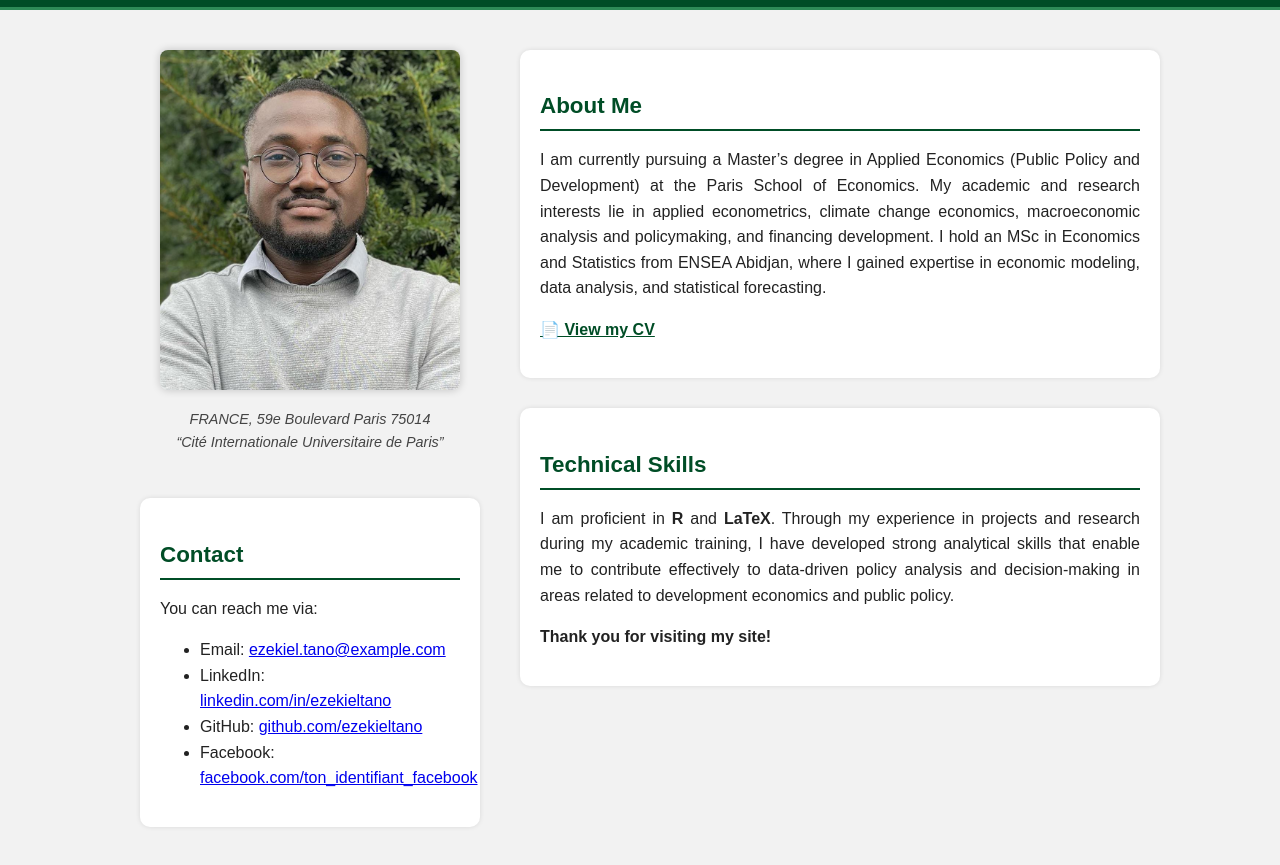
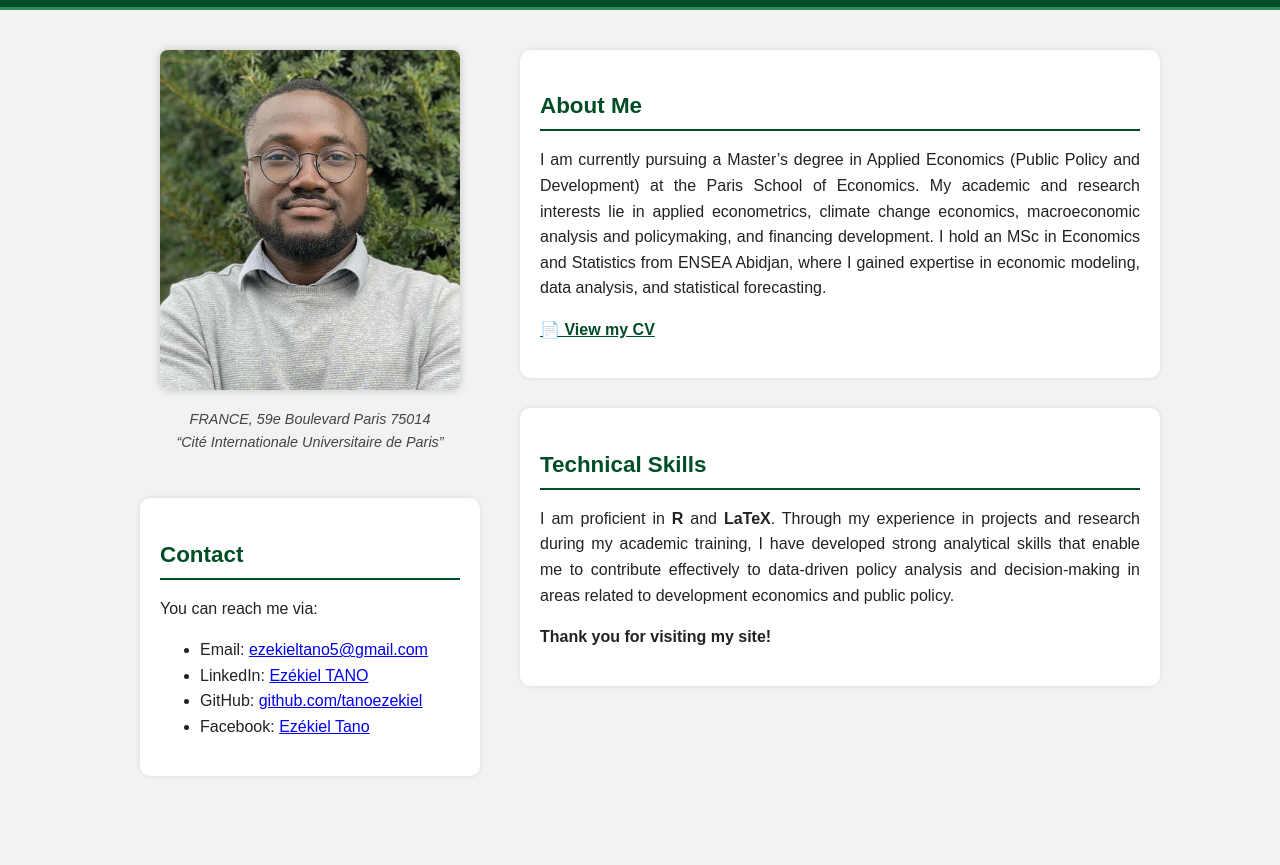
Before and after one commit to tanoezekiel/My_Web_Site, a plain HTML site: page index.html in a window 1280 px wide. Shown: the part 113-978 px from the top of the page. After the commit the page ends 929 px from the top, so only its background shows below. Drawn offline with Linux system fonts and the light colour scheme.

Commit message:
Mise à jour du site local vers GitHub

```diff
--- a/index.html
+++ b/index.html
@@ -147,10 +147,10 @@
         <h2>Contact</h2>
         <p>You can reach me via:</p>
         <ul>
-          <li>Email: <a href="mailto:ezekiel.tano@example.com">ezekiel.tano@example.com</a></li>
-          <li>LinkedIn: <a href="https://linkedin.com/in/ezekieltano" target="_blank">linkedin.com/in/ezekieltano</a></li>
-          <li>GitHub: <a href="https://github.com/ezekieltano" target="_blank">github.com/ezekieltano</a></li>
-          <li>Facebook: <a href="https://facebook.com/ton_identifiant_facebook" target="_blank">facebook.com/ton_identifiant_facebook</a></li>
+          <li>Email: <a href="mailto:ezekieltano5@gmail.com">ezekieltano5@gmail.com</a></li>
+          <li>LinkedIn: <a href="https://linkedin.com/in/ezekieltano" target="_blank">Ezékiel TANO</a></li>
+          <li>GitHub: <a href="https://github.com/ezekieltano" target="_blank">github.com/tanoezekiel</a></li>
+          <li>Facebook: <a href="https://facebook.com/Ezekiel TANO" target="_blank">Ezékiel Tano</a></li>
         </ul>
       </div>
     </div>
```
Also changed, not shown: teaching.html (+0 -1 lines).
